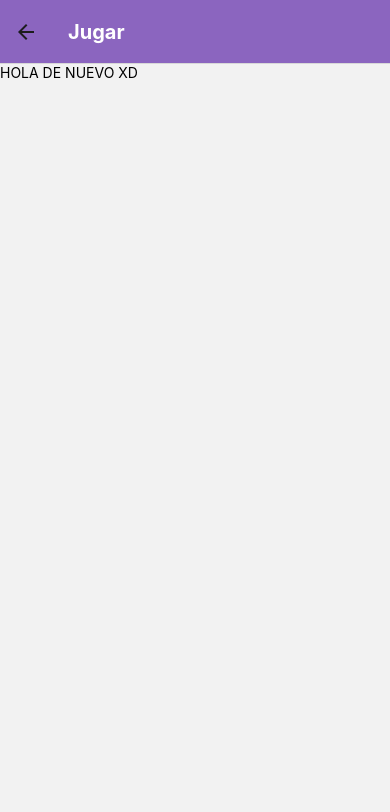
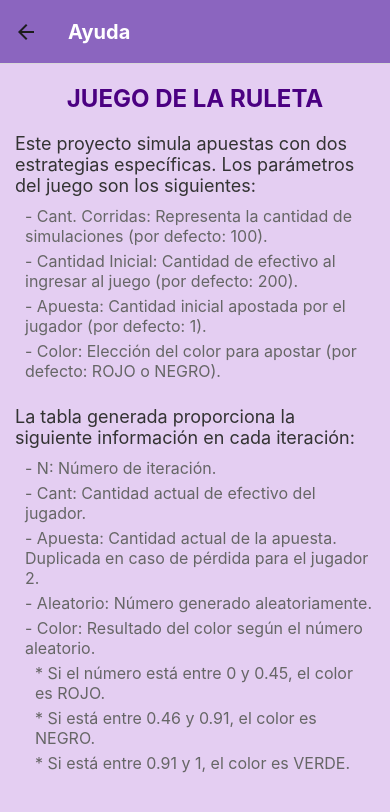
Before and after one commit to darwing-21/ruleta, a React Native app: screen /Jugar in a window 390 px wide. Shown: the top 812 px of the page. Built offline with nearby package versions, Linux system fonts and the light colour scheme.

Commit message:
Commit con grafico

```diff
--- a/package.json
+++ b/package.json
@@ -10,12 +10,14 @@
     "test": "jest"
   },
   "dependencies": {
+    "@react-native-community/art": "^1.2.0",
     "@react-navigation/native": "^6.1.9",
     "@react-navigation/stack": "^6.3.20",
     "react": "18.2.0",
     "react-native": "0.72.6",
     "react-native-gesture-handler": "^2.13.4",
     "react-native-linear-gradient": "^2.8.3",
+    "react-native-pie": "^1.1.2",
     "react-native-safe-area-context": "^4.7.4",
     "react-native-screens": "^3.27.0",
     "react-native-svg": "^13.14.0"
--- a/src/view/Comparacion.js
+++ b/src/view/Comparacion.js
@@ -10,12 +10,14 @@ import {
   TouchableOpacity,
 } from 'react-native';
 import {useNavigation} from '@react-navigation/native';
+import Pie from 'react-native-pie';
 
 const Comparacion = () => {
   const navigation = useNavigation();
+  const [mostrarGrafico, setMostrarGrafico] = useState(false);
   const [apuesta, setApuesta] = useState('1');
   const [color, setColor] = useState('ROJO');
-  const [corrida, setCorrida] = useState('10');
+  const [corrida, setCorrida] = useState('100');
   const [cantidad, setCantidad] = useState('200');
   const [cantidadFinal2, setCantidadFinal2] = useState('');
   const [cantidadFinal1, setCantidadFinal1] = useState('');
@@ -207,6 +209,7 @@ const Comparacion = () => {
       setIteraciones2(iteracionesArray2);
       setCantidadFinal2(cantidadI2);
       contarColors(colorsArray);
+      setMostrarGrafico(true);
 
       if (cantidadI > cantidadI2) {
         setEstrategia(
@@ -266,7 +269,8 @@ const Comparacion = () => {
         <TouchableOpacity style={styles.button} onPress={handleCalcular}>
           <Text style={styles.buttonText}>Simular</Text>
         </TouchableOpacity>
-
+        {mostrarGrafico && (
+          <>
             <Text style={styles.title}>ESTRATEGIA JUGADOR 1</Text>
             <View style={styles.tableRow}>
               <Text style={styles.tableHeader}>N</Text>
@@ -317,7 +321,30 @@ const Comparacion = () => {
               <Text style={styles.boldText}> VERDE = {verde};</Text>
             </View>
 
+
+            <View style={styles.chartContainer}>
+              <Pie
+                radius={80}
+                sections={[
+                  {
+                    percentage: rojo,
+                    color: 'red',
+                  },
+                  {
+                    percentage: negro,
+                    color: 'black',
+                  },
+                  {
+                    percentage: verde,
+                    color: 'green',
+                  },
+                ]}
+                strokeCap={'butt'}
+              />
+            </View>
             <Text style={styles.title}>{estrategia}</Text>
+          </>
+        )}
       </View>
     </ScrollView>
   );
--- a/src/view/HomeScreen.js
+++ b/src/view/HomeScreen.js
@@ -18,14 +18,14 @@ const HomeScreen = ({navigation}) => {
       <TouchableOpacity
         style={styles.button}
         onPress={() => navigation.navigate('Comparacion')}>
-        <Text style={styles.buttonText}>Comparacion de estrategias</Text>
+        <Text style={styles.buttonText}>Comparación de estrategias</Text>
       </TouchableOpacity>
 
-      {/* <TouchableOpacity
+       <TouchableOpacity
         style={styles.button}
         onPress={() => navigation.navigate('Jugar')}>
-        <Text style={styles.buttonText}>Jugar</Text>
-      </TouchableOpacity> */}
+        <Text style={styles.buttonText}>Ayuda</Text>
+      </TouchableOpacity>
 
       <Image
         source={require('../image/ruleta.png')}
--- a/src/view/Jugar.js
+++ b/src/view/Jugar.js
@@ -1,14 +1,114 @@
-import { Text, View } from 'react-native'
-import React, { Component } from 'react'
+import React from 'react';
+import { View, Text, StyleSheet, ScrollView } from 'react-native';
 
-export class Jugar extends Component {
-  render() {
-    return (
-      <View>
-        <Text>HOLA DE NUEVO XD</Text>
+const Jugar = () => {
+  return (
+    <ScrollView contentContainerStyle={styles.scrollContainer}>
+      <View style={styles.container}>
+        <Text style={styles.header}>JUEGO DE LA RULETA</Text>
+
+        <Text style={styles.instructions}>
+          Este proyecto simula apuestas con dos estrategias específicas. Los parámetros del juego son los siguientes:
+        </Text>
+
+        <View style={styles.infoContainer}>
+          <Text style={styles.infoText}>
+            - Cant. Corridas: Representa la cantidad de simulaciones (por defecto: 100).
+          </Text>
+
+          <Text style={styles.infoText}>
+            - Cantidad Inicial: Cantidad de efectivo al ingresar al juego (por defecto: 200).
+          </Text>
+
+          <Text style={styles.infoText}>
+            - Apuesta: Cantidad inicial apostada por el jugador (por defecto: 1).
+          </Text>
+
+          <Text style={styles.infoText}>
+            - Color: Elección del color para apostar (por defecto: ROJO o NEGRO).
+          </Text>
+        </View>
+
+        <Text style={styles.instructions}>
+          La tabla generada proporciona la siguiente información en cada iteración:
+        </Text>
+
+        <View style={styles.infoContainer}>
+          <Text style={styles.infoText}>
+            - N: Número de iteración.
+          </Text>
+
+          <Text style={styles.infoText}>
+            - Cant: Cantidad actual de efectivo del jugador.
+          </Text>
+
+          <Text style={styles.infoText}>
+            - Apuesta: Cantidad actual de la apuesta. Duplicada en caso de pérdida para el jugador 2.
+          </Text>
+
+          <Text style={styles.infoText}>
+            - Aleatorio: Número generado aleatoriamente.
+          </Text>
+
+          <Text style={styles.infoText}>
+            - Color: Resultado del color según el número aleatorio.
+          </Text>
+
+          <Text style={styles.infoText2}>
+            * Si el número está entre 0 y 0.45, el color es ROJO.
+          </Text>
+
+          <Text style={styles.infoText2}>
+            * Si está entre 0.46 y 0.91, el color es NEGRO.
+          </Text>
+
+          <Text style={styles.infoText2}>
+            * Si está entre 0.91 y 1, el color es VERDE.
+          </Text>
+        </View>
+
       </View>
-    )
-  }
-}
+    </ScrollView>
+  );
+};
 
-export default Jugar
+const styles = StyleSheet.create({
+  scrollContainer: {
+    flexGrow: 1,
+  },
+  container: {
+    flex: 1,
+    paddingTop: 20,
+    paddingHorizontal: 15,
+    backgroundColor: '#E4CEF2',
+  },
+  header: {
+    fontSize: 24,
+    fontWeight: 'bold',
+    marginBottom: 20,
+    textAlign: 'center',
+    color: '#4B0082',
+  },
+  instructions: {
+    fontSize: 18,
+    marginBottom: 10,
+    color: '#333333',
+  },
+  infoContainer: {
+    marginBottom: 20,
+  },
+  infoText: {
+    fontSize: 16,
+    color: '#666666',
+    marginBottom: 5,
+    marginLeft: 10,
+  },
+  infoText2: {
+    fontSize: 16,
+    color: '#666666',
+    marginBottom: 5,
+    marginLeft: 20,
+  },
+});
+
+export default Jugar;
--- a/src/view/Prueba.js
+++ b/src/view/Prueba.js
@@ -1,21 +1,14 @@
 import React, {useState} from 'react';
-import {
-  View,
-  Text,
-  TextInput,
-  Button,
-  Alert,
-  StyleSheet,
-  ScrollView,
-  TouchableOpacity,
-} from 'react-native';
+import {View,Text,TextInput,Button,Alert,StyleSheet,ScrollView,TouchableOpacity,} from 'react-native';
 import {useNavigation} from '@react-navigation/native';
+import Pie from 'react-native-pie';
 
 const Prueba = () => {
   const navigation = useNavigation();
+  const [mostrarGrafico, setMostrarGrafico] = useState(false);
   const [apuesta, setApuesta] = useState('1');
   const [color, setColor] = useState('ROJO');
-  const [corrida, setCorrida] = useState('10');
+  const [corrida, setCorrida] = useState('100');
   const [cantidad, setCantidad] = useState('200');
   const [cantidadFinal, setCantidadFinal] = useState('');
   const [iteraciones, setIteraciones] = useState([]);
@@ -160,6 +153,7 @@ const Prueba = () => {
       contarColors(colorsArray);
       setIteraciones(iteracionesArray);
       setCantidadFinal(cantidadI);
+      setMostrarGrafico(true);
     }
   };
 
@@ -207,7 +201,8 @@ const Prueba = () => {
         <TouchableOpacity style={styles.button} onPress={handleCalcular}>
           <Text style={styles.buttonText}>Simular</Text>
         </TouchableOpacity>
-
+        {mostrarGrafico && (
+          <>
             <View style={styles.tableRow}>
               <Text style={styles.tableHeader}>N</Text>
               <Text style={styles.tableHeader}>Cant</Text>
@@ -234,6 +229,28 @@ const Prueba = () => {
               <Text style={styles.boldText}> NEGRO = {negro};</Text>
               <Text style={styles.boldText}> VERDE = {verde};</Text>
             </View>
+            <View style={styles.chartContainer}>
+              <Pie
+                radius={80}
+                sections={[
+                  {
+                    percentage: rojo,
+                    color: 'red',
+                  },
+                  {
+                    percentage: negro,
+                    color: 'black',
+                  },
+                  {
+                    percentage: verde,
+                    color: 'green',
+                  },
+                ]}
+                strokeCap={'butt'}
+              />
+            </View>
+          </>
+        )}
       </View>
     </ScrollView>
   );
--- a/src/view/Prueba2.js
+++ b/src/view/Prueba2.js
@@ -10,12 +10,14 @@ import {
   TouchableOpacity,
 } from 'react-native';
 import {useNavigation} from '@react-navigation/native';
+import Pie from 'react-native-pie';
 
 const Prueba = () => {
   const navigation = useNavigation();
+  const [mostrarGrafico, setMostrarGrafico] = useState(false);
   const [apuesta, setApuesta] = useState('1');
   const [color, setColor] = useState('ROJO');
-  const [corrida, setCorrida] = useState('10');
+  const [corrida, setCorrida] = useState('100');
   const [cantidad, setCantidad] = useState('200');
   const [cantidadFinal, setCantidadFinal] = useState('');
   const [iteraciones, setIteraciones] = useState([]);
@@ -159,6 +161,7 @@ const Prueba = () => {
       contarColors(colorsArray);
       setIteraciones(iteracionesArray);
       setCantidadFinal(cantidadI);
+      setMostrarGrafico(true);
     }
   };
 
@@ -206,7 +209,7 @@ const Prueba = () => {
         <TouchableOpacity style={styles.button} onPress={handleCalcular}>
           <Text style={styles.buttonText}>Simular</Text>
         </TouchableOpacity>
-
+        {mostrarGrafico && (<>
         <View style={styles.tableRow}>
           <Text style={styles.tableHeader}>N</Text>
           <Text style={styles.tableHeader}>Cant</Text>
@@ -233,6 +236,28 @@ const Prueba = () => {
           <Text style={styles.boldText}> NEGRO = {negro};</Text>
           <Text style={styles.boldText}> VERDE = {verde};</Text>
         </View>
+        <View style={styles.chartContainer}>
+              <Pie
+                radius={80}
+                sections={[
+                  {
+                    percentage: rojo,
+                    color: 'red',
+                  },
+                  {
+                    percentage: negro,
+                    color: 'black',
+                  },
+                  {
+                    percentage: verde,
+                    color: 'green',
+                  },
+                ]}
+                strokeCap={'butt'}
+              />
+            </View>
+          </>
+        )}
       </View>
     </ScrollView>
   );
--- a/stack.js
+++ b/stack.js
@@ -75,7 +75,7 @@ function AppStack() {
           name="Jugar"
           component={Routes.Jugar}
           options={{
-            title: 'Jugar',
+            title: 'Ayuda',
             headerTitleStyle: {
               fontSize: 20,
               color: '#ffffff',
```
Also changed, not shown: 1 other file (tests, documents, lock files or other folders). Lines whose indentation alone changed are shown as unchanged.
